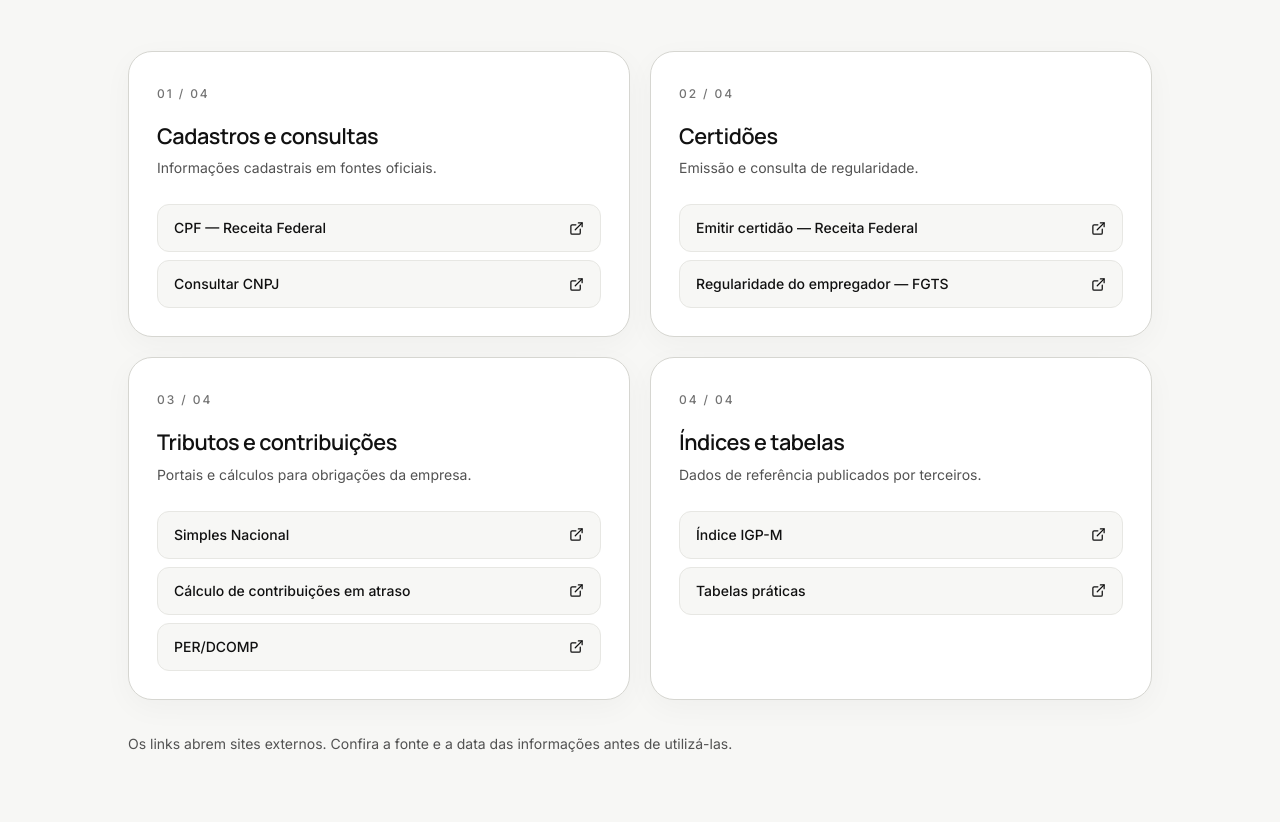
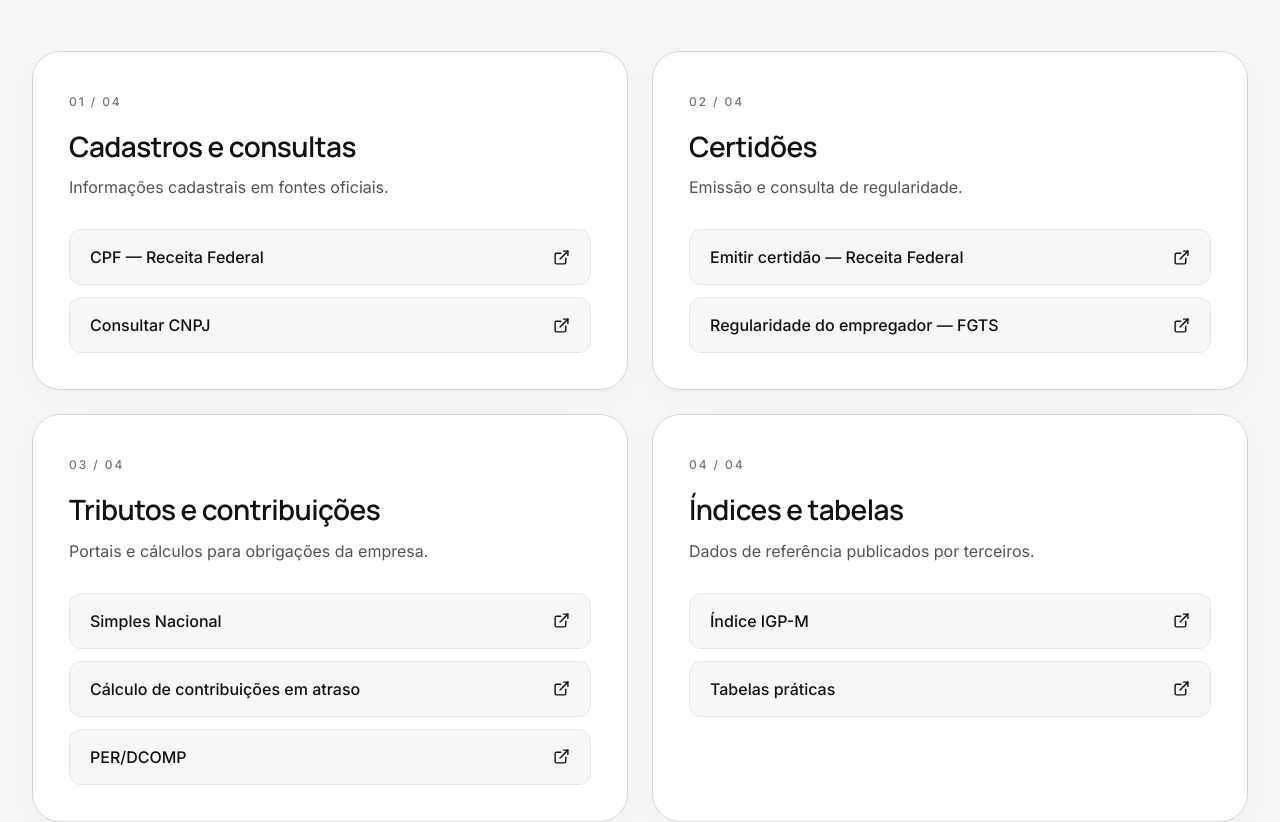
Before and after one commit to caioarchive/savesolucoes, a Next.js app: page /ferramentas/utilitarios in a window 1280 px wide. Shown: the part 500-1322 px from the top of the page. Built offline with nearby package versions, Linux system fonts and the light colour scheme.

Commit message:
style: alinhar cards de utilitarios e downloads

```diff
--- a/app/downloads/page.js
+++ b/app/downloads/page.js
@@ -31,38 +31,42 @@ export default function DownloadsPage() {
         className="bg-surface py-14 sm:py-20"
       >
         <Container>
-          <ul className="max-w-4xl border-t border-border-strong">
-            {downloads.map((item) => (
+          <ul className="grid gap-6 lg:grid-cols-2">
+            {downloads.map((item, index) => (
               <li
                 key={item.id}
-                className="flex flex-col items-start gap-3 border-b border-border-strong py-6 sm:flex-row sm:items-center sm:justify-between sm:gap-8 sm:py-7"
+                className="rounded-[28px] border border-border-strong bg-white p-7 shadow-[0_8px_30px_rgba(20,20,20,0.035)] sm:p-9"
               >
-                <h2 className="text-lg leading-7 text-foreground sm:text-xl">
+                <span className="text-xs font-medium tracking-[0.16em] text-neutral-500">
+                  {String(index + 1).padStart(2, "0")} /{" "}
+                  {String(downloads.length).padStart(2, "0")}
+                </span>
+                <h2 className="mt-4 text-xl leading-7 tracking-[-0.02em] text-foreground sm:text-2xl sm:leading-8">
                   {item.title}
                 </h2>
                 {item.file ? (
                   <a
                     href={item.file}
                     download
-                    className="inline-flex min-h-11 shrink-0 items-center gap-2 text-sm font-medium text-foreground underline decoration-neutral-400 underline-offset-4 transition-colors hover:decoration-neutral-950 focus-visible:rounded-sm focus-visible:outline-2 focus-visible:outline-offset-4 focus-visible:outline-neutral-950 motion-reduce:transition-none"
+                    className="mt-7 flex min-h-14 items-center justify-between gap-4 rounded-xl border border-border bg-surface px-5 py-3 text-base font-medium text-foreground transition-[border-color,background-color] duration-200 hover:border-neutral-400 hover:bg-white focus-visible:outline-2 focus-visible:outline-offset-2 focus-visible:outline-neutral-950 motion-reduce:transition-none"
                   >
-                    <Download size={17} aria-hidden="true" />
                     Baixar arquivo
                     <span className="sr-only">: {item.title}</span>
+                    <Download size={17} aria-hidden="true" />
                   </a>
                 ) : (
-                  <span className="shrink-0 text-sm text-neutral-600">
+                  <span className="mt-7 flex min-h-14 items-center rounded-xl border border-dashed border-border-strong px-5 py-3 text-base text-neutral-600">
                     Ainda não disponível
                   </span>
                 )}
               </li>
             ))}
           </ul>
-          <p className="mt-8 max-w-2xl text-sm leading-6 text-neutral-600">
+          <p className="mt-8 text-base leading-7 text-neutral-600">
             Estes modelos vieram do acervo do site anterior. Confira se o texto
             está adequado ao seu caso antes de utilizar.
           </p>
-          <p className="mt-10 max-w-2xl text-base leading-7 text-neutral-600">
+          <p className="mt-10 text-base leading-7 text-neutral-600">
             Precisa de um desses modelos?{" "}
             <Link
               href="/contato"
--- a/app/ferramentas/utilitarios/page.js
+++ b/app/ferramentas/utilitarios/page.js
@@ -92,34 +92,34 @@ export default function UtilitariosPage() {
         aria-label="Links de utilitários"
       >
         <Container>
-          <div className="mx-auto grid max-w-5xl gap-5 lg:grid-cols-2">
+          <div className="grid gap-6 lg:grid-cols-2">
             {groups.map((group, index) => (
               <section
                 key={group.title}
-                className="rounded-[24px] border border-border-strong bg-white p-6 shadow-[0_8px_30px_rgba(20,20,20,0.035)] sm:p-7"
+                className="rounded-[28px] border border-border-strong bg-white p-7 shadow-[0_8px_30px_rgba(20,20,20,0.035)] sm:p-9"
                 aria-label={group.title}
               >
                 <span className="text-xs font-medium tracking-[0.16em] text-neutral-500">
                   {String(index + 1).padStart(2, "0")} / 04
                 </span>
-                <h2 className="mt-4 text-[1.35rem] tracking-[-0.02em] text-foreground">
+                <h2 className="mt-4 text-2xl tracking-[-0.02em] text-foreground sm:text-[1.75rem]">
                   {group.title}
                 </h2>
-                <p className="mt-1 text-sm leading-6 text-neutral-600">
+                <p className="mt-2 text-base leading-7 text-neutral-600">
                   {group.description}
                 </p>
-                <ul className="mt-6 grid gap-2">
+                <ul className="mt-7 grid gap-3">
                   {group.links.map(([label, href]) => (
                     <li key={href}>
                       <a
                         href={href}
                         target="_blank"
                         rel="noopener noreferrer"
-                        className="flex min-h-12 items-center justify-between gap-4 rounded-xl border border-border bg-surface px-4 py-2 text-sm font-medium leading-6 text-foreground transition-[border-color,background-color] duration-200 hover:border-neutral-400 hover:bg-white focus-visible:outline-2 focus-visible:outline-offset-2 focus-visible:outline-neutral-950 motion-reduce:transition-none"
+                        className="flex min-h-14 items-center justify-between gap-4 rounded-xl border border-border bg-surface px-5 py-3 text-base font-medium leading-6 text-foreground transition-[border-color,background-color] duration-200 hover:border-neutral-400 hover:bg-white focus-visible:outline-2 focus-visible:outline-offset-2 focus-visible:outline-neutral-950 motion-reduce:transition-none"
                       >
                         {label}
                         <ExternalLink
-                          size={15}
+                          size={17}
                           className="shrink-0"
                           aria-hidden="true"
                         />
@@ -133,7 +133,7 @@ export default function UtilitariosPage() {
               </section>
             ))}
           </div>
-          <p className="mx-auto mt-8 max-w-5xl text-sm leading-6 text-neutral-600">
+          <p className="mt-8 text-sm leading-6 text-neutral-600">
             Os links abrem sites externos. Confira a fonte e a data das
             informações antes de utilizá-las.
           </p>
```
